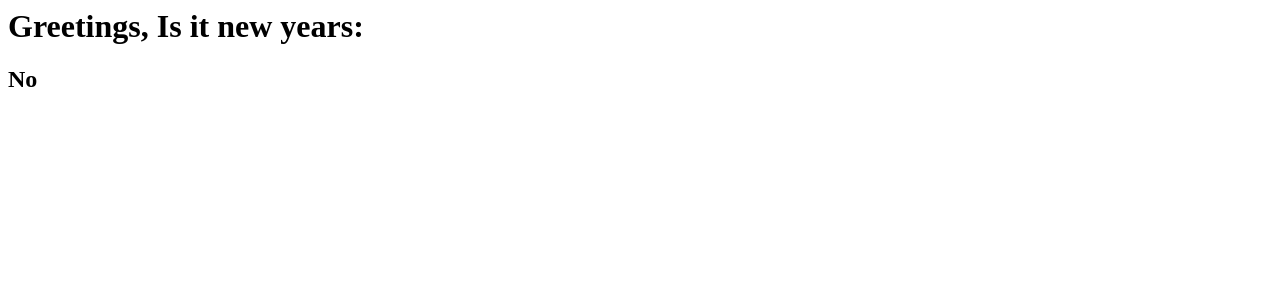
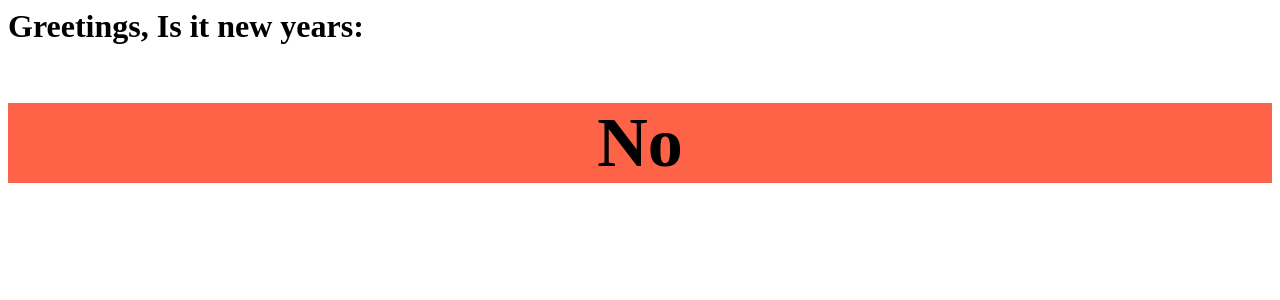
Before and after one commit to sandsmaster/CS50GitPractice, a Django app: page /newyear/ in a window 1280 px wide. Shown: the top 300 px of the page. Run offline with Django 5.2, Linux system fonts and the light colour scheme.

Commit message:
Try Load Static CSS

```diff
--- /dev/null
+++ b/DJPractice/newyear/static/newyear/style.css
@@ -0,0 +1,13 @@
+h2 {
+    font-size: 70px;
+    font-weight: bold;
+    text-align: center;
+}
+
+.yes {
+    background-color: seagreen;
+}
+
+.no {
+    background-color: tomato;
+}
--- a/DJPractice/newyear/templates/newyear/index.html
+++ b/DJPractice/newyear/templates/newyear/index.html
@@ -1,13 +1,16 @@
+{% load static %}
+
 <html>
     <head>
         <title>New Years App</title>
+        <link href="{% static 'newyear/style.css' %}" rel="stylesheet"/>
     </head>
     <body>
         <h1>Greetings, Is it new years:</h1>
         {% if newyear %}
-            <h2>Yes</h2>
+            <h2 class="yes">Yes</h2>
         {% else %}
-            <h2>No</h2>
+            <h2 class="no">No</h2>
         {% endif %}
     </body>
 </html>
```
Also changed, not shown: 1 other file.
